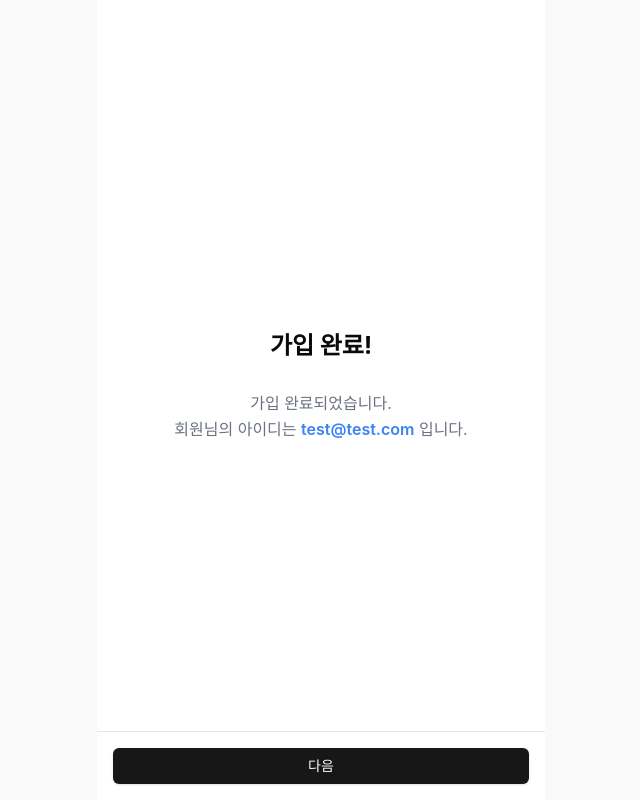
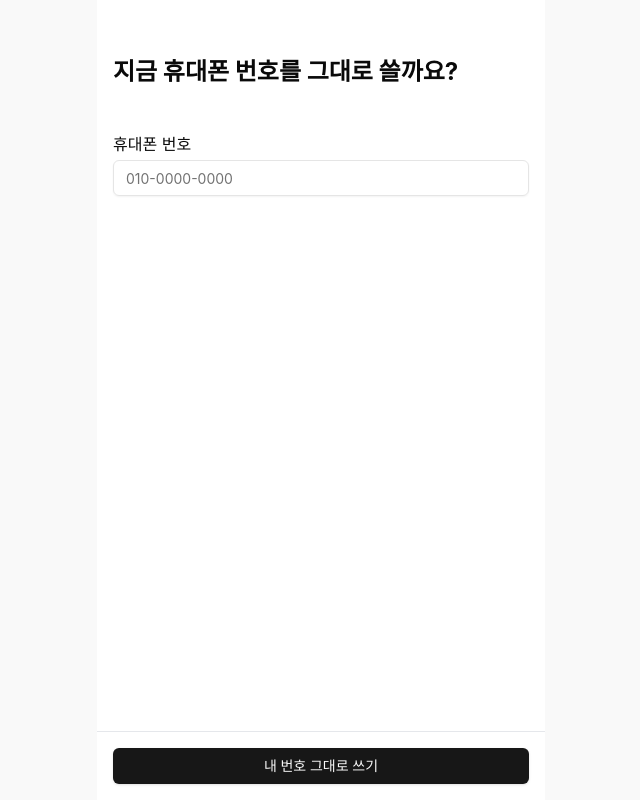
Before and after one commit to 1eeyerin/study, a React (Vite) app: page /funnel in a window 1280 px wide. Shown: the whole page, without its empty margins (319-959 px from the left). Built offline with nearby package versions, Linux system fonts and the light colour scheme; a web font is replaced by a local one.

Commit message:
feat: 퍼널 next state 추가

```diff
--- a/src/pages/Funnel/Address.tsx
+++ b/src/pages/Funnel/Address.tsx
@@ -1,8 +1,9 @@
 import { Label } from '@radix-ui/react-label';
 import { Input } from '../../components/ui/input';
 import { Button } from '../../components/ui/button';
+import type { FunnelProps } from './types';
 
-const Address = () => {
+const Address = ({ onNext }: FunnelProps) => {
   return (
     <div className="bg-[#f9f9f9]">
       <div className="max-w-md mx-auto h-dvh bg-white pt-10 flex flex-col justify-between">
@@ -14,7 +15,9 @@ const Address = () => {
           </div>
         </div>
         <div className="sticky bottom-0 border-t border-gray-200 p-4">
-          <Button className="w-full">입력한 주소로 유심 받기</Button>
+          <Button className="w-full" onClick={onNext}>
+            입력한 주소로 유심 받기
+          </Button>
         </div>
       </div>
     </div>
--- a/src/pages/Funnel/Funnel.tsx
+++ b/src/pages/Funnel/Funnel.tsx
@@ -5,25 +5,16 @@ import Address from './Address';
 import Finish from './Finish';
 
 const Funnel = () => {
-  const [step, setStep] = useState<number>(3);
+  const [step, setStep] = useState<string>('가입방식');
 
-  if (step === 0) {
-    return <Register />;
-  }
-
-  if (step === 1) {
-    return <ResidentId />;
-  }
-
-  if (step === 2) {
-    return <Address />;
-  }
-
-  if (step === 3) {
-    return <Finish />;
-  }
-
-  return null;
+  return (
+    <>
+      {step === '가입방식' && <Register onNext={() => setStep('주민등록번호')} />}
+      {step === '주민등록번호' && <ResidentId onNext={() => setStep('주소')} />}
+      {step === '주소' && <Address onNext={() => setStep('가입성공')} />}
+      {step === '가입성공' && <Finish />}
+    </>
+  );
 };
 
 export default Funnel;
--- a/src/pages/Funnel/Register.tsx
+++ b/src/pages/Funnel/Register.tsx
@@ -1,8 +1,9 @@
 import { Label } from '@radix-ui/react-label';
 import { Input } from '../../components/ui/input';
 import { Button } from '../../components/ui/button';
+import type { FunnelProps } from './types';
 
-const Register = () => {
+const Register = ({ onNext }: FunnelProps) => {
   return (
     <div className="bg-[#f9f9f9]">
       <div className="max-w-md mx-auto h-dvh bg-white pt-10 flex flex-col justify-between">
@@ -14,7 +15,9 @@ const Register = () => {
           </div>
         </div>
         <div className="sticky bottom-0 border-t border-gray-200 p-4">
-          <Button className="w-full">내 번호 그대로 쓰기</Button>
+          <Button className="w-full" onClick={onNext}>
+            내 번호 그대로 쓰기
+          </Button>
         </div>
       </div>
     </div>
--- a/src/pages/Funnel/ResidentId.tsx
+++ b/src/pages/Funnel/ResidentId.tsx
@@ -1,8 +1,9 @@
 import { Label } from '@radix-ui/react-label';
 import { Input } from '../../components/ui/input';
 import { Button } from '../../components/ui/button';
+import type { FunnelProps } from './types';
 
-const ResidentId = () => {
+const ResidentId = ({ onNext }: FunnelProps) => {
   return (
     <div className="bg-[#f9f9f9]">
       <div className="max-w-md mx-auto h-dvh bg-white pt-10 flex flex-col justify-between">
@@ -14,7 +15,9 @@ const ResidentId = () => {
           </div>
         </div>
         <div className="sticky bottom-0 border-t border-gray-200 p-4">
-          <Button className="w-full">다음</Button>
+          <Button className="w-full" onClick={onNext}>
+            다음
+          </Button>
         </div>
       </div>
     </div>
--- /dev/null
+++ b/src/pages/Funnel/types.ts
@@ -0,0 +1,3 @@
+export type FunnelProps = {
+  onNext: () => void;
+};
```
